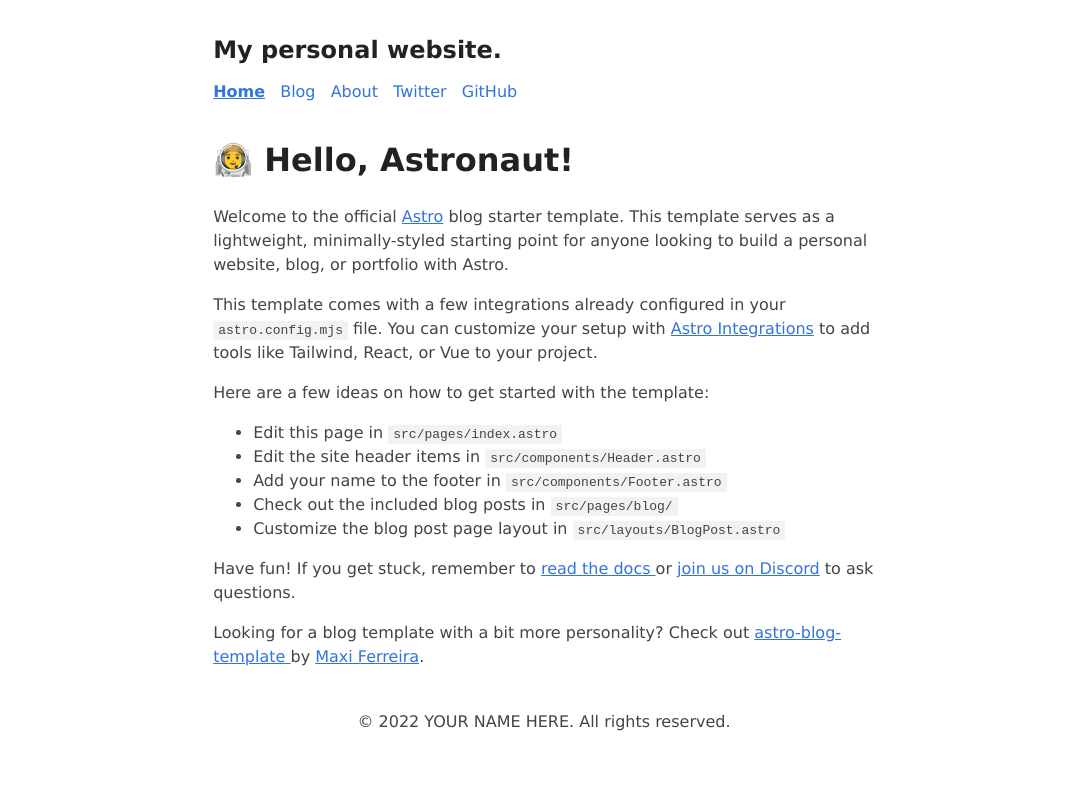
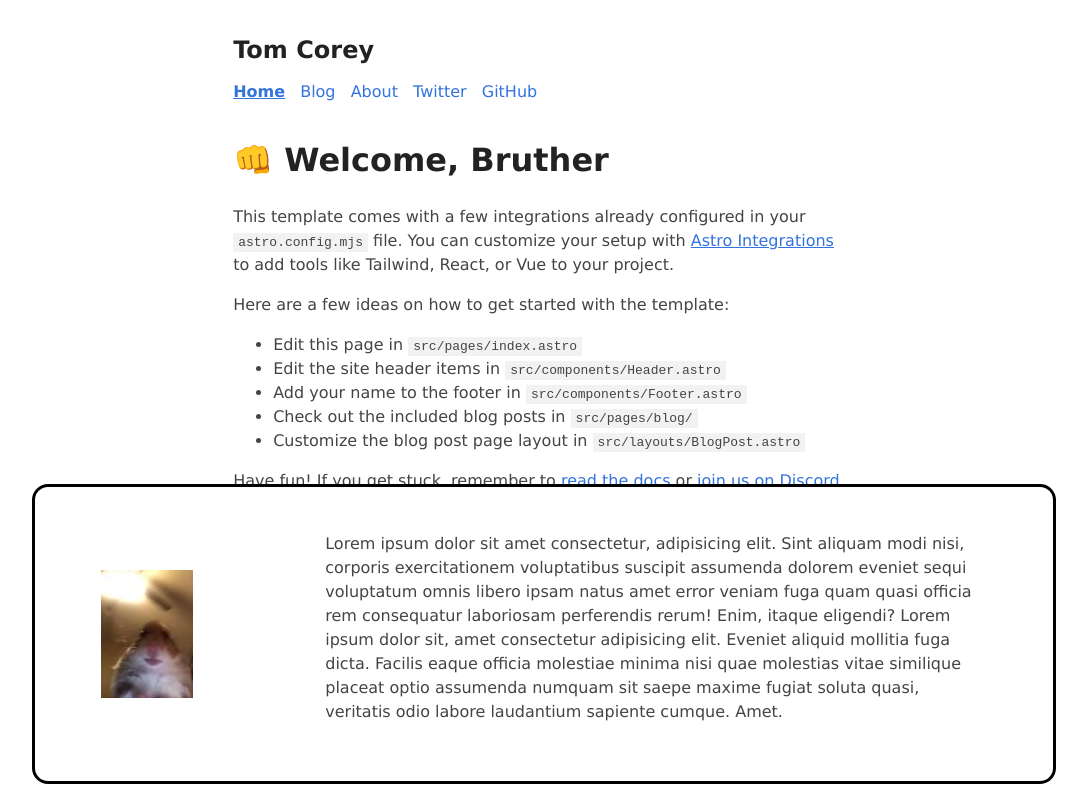
Before and after one commit to tomcorey26/tomcorey.lol, an Astro site: page / in a window 1280 px wide. Shown: the whole page, without its empty margins (96-1183 px from the left). Built offline with nearby package versions, Linux system fonts and the light colour scheme; Astro itself is replaced by a stand-in of ours.

Commit message:
feat(dialog): Added fixed dialog to page

```diff
--- a/astro.config.mjs
+++ b/astro.config.mjs
@@ -1,10 +1,11 @@
 import { defineConfig } from 'astro/config';
 import mdx from '@astrojs/mdx';
+import react from '@astrojs/react';
 
 import sitemap from '@astrojs/sitemap';
 
 // https://astro.build/config
 export default defineConfig({
-	site: 'https://example.com',
-	integrations: [mdx(), sitemap()],
+  site: 'https://example.com',
+  integrations: [react(), mdx(), sitemap()],
 });
--- /dev/null
+++ b/src/components/Dialog.tsx
@@ -0,0 +1,26 @@
+import '../styles/dialog.css';
+
+export const Dialog: React.FC = (props) => {
+  return (
+    <div className="dialog">
+      <img
+        className="dialog__img"
+        src="facetime-hamster.jpeg"
+        alt="placeholder"
+      />
+      <div className="dialog__text">
+        <p>
+          Lorem ipsum dolor sit amet consectetur, adipisicing elit. Sint aliquam
+          modi nisi, corporis exercitationem voluptatibus suscipit assumenda
+          dolorem eveniet sequi voluptatum omnis libero ipsam natus amet error
+          veniam fuga quam quasi officia rem consequatur laboriosam perferendis
+          rerum! Enim, itaque eligendi? Lorem ipsum dolor sit, amet consectetur
+          adipisicing elit. Eveniet aliquid mollitia fuga dicta. Facilis eaque
+          officia molestiae minima nisi quae molestias vitae similique placeat
+          optio assumenda numquam sit saepe maxime fugiat soluta quasi,
+          veritatis odio labore laudantium sapiente cumque. Amet.
+        </p>
+      </div>
+    </div>
+  );
+};
--- a/src/components/Footer.astro
+++ b/src/components/Footer.astro
@@ -3,11 +3,12 @@ const today = new Date();
 ---
 
 <footer>
-	&copy; {today.getFullYear()} YOUR NAME HERE. All rights reserved.
+  &copy; {today.getFullYear()} TOMMY COREY. All rights reserved. Built with Astro
+  🧡
 </footer>
 <style>
-	footer {
-		padding: 25px;
-		text-align: center;
-	}
+  footer {
+    padding: 25px;
+    text-align: center;
+  }
 </style>
--- a/src/config.ts
+++ b/src/config.ts
@@ -1,5 +1,5 @@
 // Place any global data in this file.
 // You can import this data from anywhere in your site by using the `import` keyword.
 
-export const SITE_TITLE = 'My personal website.';
-export const SITE_DESCRIPTION = 'Welcome to my website!';
+export const SITE_TITLE = 'Tom Corey';
+export const SITE_DESCRIPTION = 'Welcome, Bruther';
--- a/src/pages/index.astro
+++ b/src/pages/index.astro
@@ -3,6 +3,7 @@ import BaseHead from '../components/BaseHead.astro';
 import Header from '../components/Header.astro';
 import Footer from '../components/Footer.astro';
 import { SITE_TITLE, SITE_DESCRIPTION } from '../config';
+import { Dialog } from '../components/Dialog';
 ---
 
 <!DOCTYPE html>
@@ -13,30 +14,38 @@ import { SITE_TITLE, SITE_DESCRIPTION } from '../config';
   <body>
     <Header title={SITE_TITLE} />
     <main>
-			<h1>🧑‍🚀 Hello, Astronaut!</h1>
-			<p>
-				Welcome to the official <a href="https://astro.build/">Astro</a> blog starter template. This
-				template serves as a lightweight, minimally-styled starting point for anyone looking to build
-				a personal website, blog, or portfolio with Astro.
-			</p>
+      <h1>👊 Welcome, Bruther</h1>
       <p>
         This template comes with a few integrations already configured in your
         <code>astro.config.mjs</code> file. You can customize your setup with
-				<a href="https://astro.build/integrations">Astro Integrations</a> to add tools like Tailwind,
-				React, or Vue to your project.
+        <a href="https://astro.build/integrations">Astro Integrations</a> to add
+        tools like Tailwind, React, or Vue to your project.
       </p>
       <p>Here are a few ideas on how to get started with the template:</p>
       <ul>
         <li>Edit this page in <code>src/pages/index.astro</code></li>
-				<li>Edit the site header items in <code>src/components/Header.astro</code></li>
-				<li>Add your name to the footer in <code>src/components/Footer.astro</code></li>
-				<li>Check out the included blog posts in <code>src/pages/blog/</code></li>
-				<li>Customize the blog post page layout in <code>src/layouts/BlogPost.astro</code></li>
+        <li>
+          Edit the site header items in <code>src/components/Header.astro</code>
+        </li>
+        <li>
+          Add your name to the footer in <code>src/components/Footer.astro</code
+          >
+        </li>
+        <li>
+          Check out the included blog posts in <code>src/pages/blog/</code>
+        </li>
+        <li>
+          Customize the blog post page layout in <code
+            >src/layouts/BlogPost.astro</code
+          >
+        </li>
       </ul>
       <p>
-				Have fun! If you get stuck, remember to <a href="https://docs.astro.build/"
+        Have fun! If you get stuck, remember to <a
+          href="https://docs.astro.build/"
           >read the docs
-				</a> or <a href="https://astro.build/chat">join us on Discord</a> to ask questions.
+        </a> or <a href="https://astro.build/chat">join us on Discord</a> to ask
+        questions.
       </p>
       <p>
         Looking for a blog template with a bit more personality? Check out <a
@@ -45,6 +54,7 @@ import { SITE_TITLE, SITE_DESCRIPTION } from '../config';
         </a> by <a href="https://twitter.com/Charca">Maxi Ferreira</a>.
       </p>
     </main>
+    <Dialog />
     <Footer />
   </body>
 </html>
--- /dev/null
+++ b/src/styles/dialog.css
@@ -0,0 +1,25 @@
+.dialog {
+  position: fixed;
+  bottom: 1rem;
+  left: 50%;
+  transform: translate(-50%, 0);
+  width: 80vw;
+  height: max(20vh, 300px);
+  z-index: 2;
+  display: flex;
+  border: 3px solid black;
+  border-radius: 16px;
+  background-color: white;
+
+  display: flex;
+  justify-content: space-around;
+  align-items: center;
+}
+
+.dialog__img {
+}
+
+.dialog__text {
+  width: 65%;
+  height: 80%;
+}
--- a/src/styles/global.css
+++ b/src/styles/global.css
@@ -3,6 +3,13 @@
   https://github.com/HermanMartinus/bearblog/blob/297026a877bc2ab2b3bdfbd6b9f7961c350917dd/templates/styles/blog/default.css
   License MIT: https://github.com/HermanMartinus/bearblog/blob/master/LICENSE.md
  */
+
+*,
+*::before,
+*::after {
+  box-sizing: border-box;
+}
+
 body {
   font-family: Verdana, sans-serif;
   margin: auto;
@@ -15,6 +22,7 @@ body {
   line-height: 1.5;
   color: #444;
 }
+
 h1,
 h2,
 h3,
```
Also changed, not shown: package.json (+7 -2 lines), public/facetime-hamster.jpeg (added), 1 other file. Lines whose indentation alone changed are shown as unchanged.
